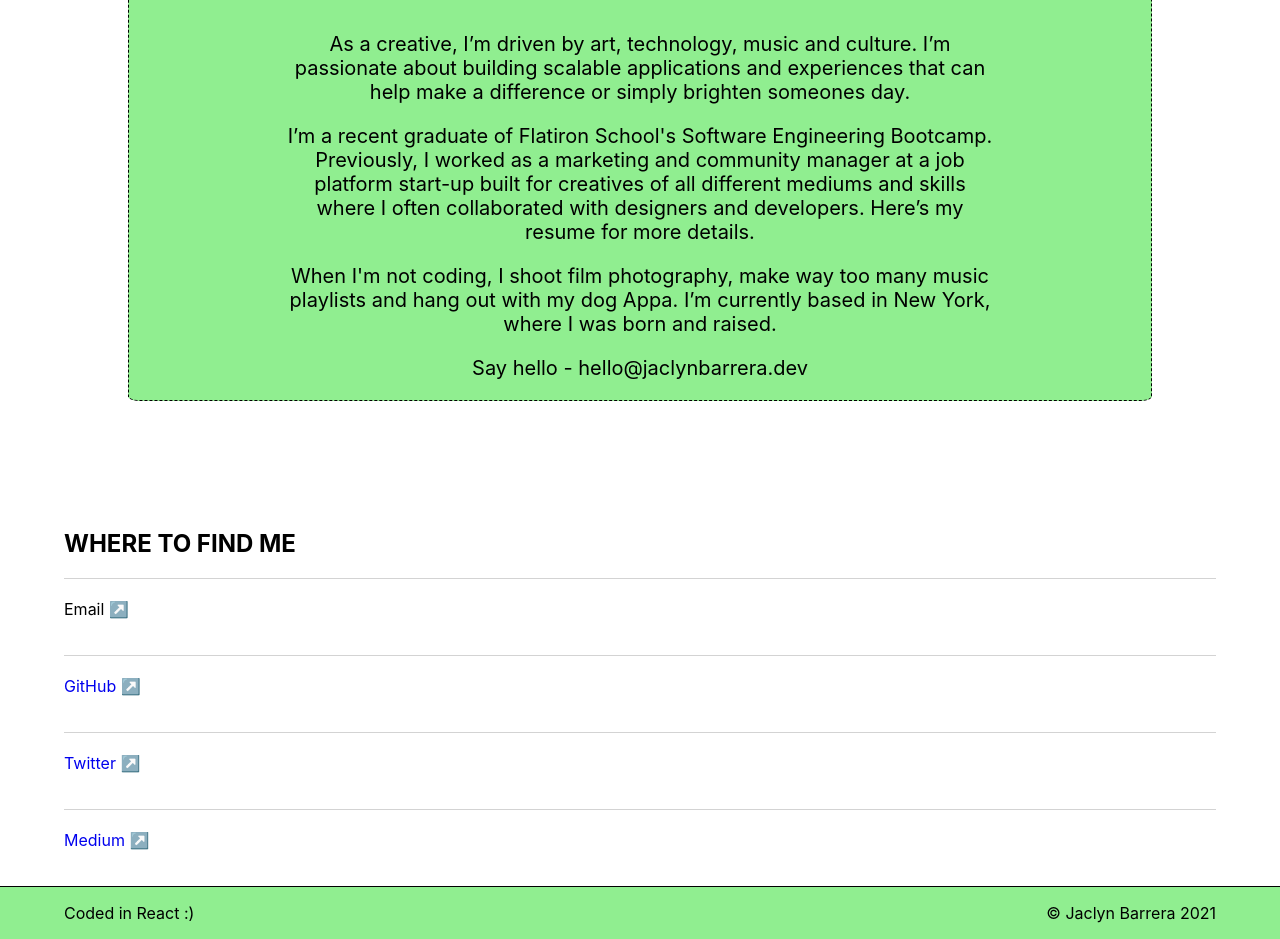
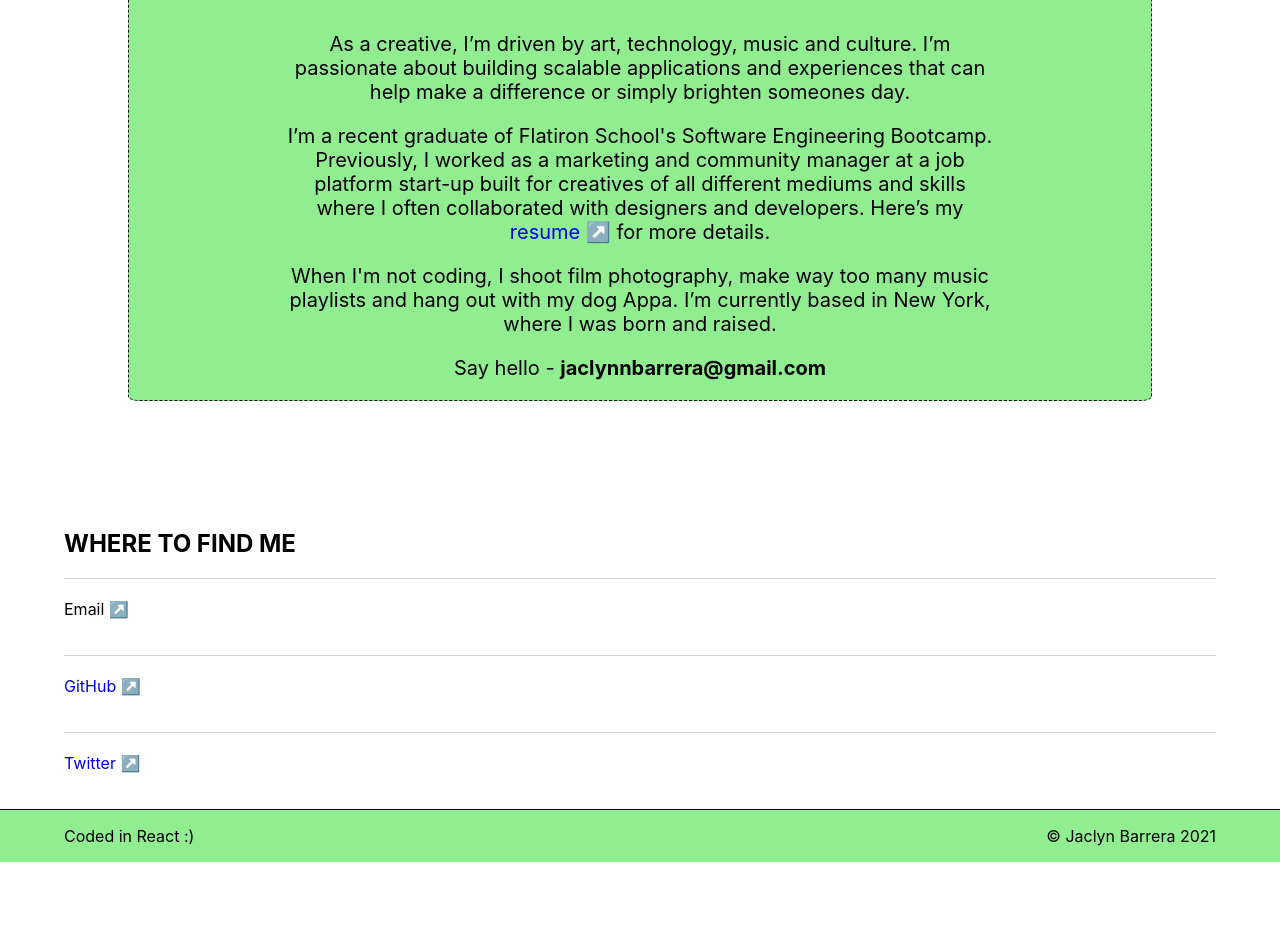
Before and after one commit to jaclynnbarrera/potential-guacamole, a React (Create React App) app: page /#/ in a window 1280 px wide. Shown: the part 2200-3139 px from the top of the page. After the commit the page ends 3062 px from the top, so only its background shows below. Built offline with nearby package versions, Linux system fonts and the light colour scheme.

Commit message:
link updates

```diff
--- a/public/index.html
+++ b/public/index.html
@@ -2,19 +2,19 @@
 <html lang="en">
   <head>
     <meta charset="utf-8" />
-    <link rel="icon" href="%PUBLIC_URL%/favicon.ico" />
+    <!-- <link rel="icon" href="%PUBLIC_URL%/favicon.ico" /> -->
     <meta name="viewport" content="width=device-width, initial-scale=1" />
     <meta name="theme-color" content="#000000" />
     <meta
       name="description"
       content="Web site created using create-react-app"
     />
-    <link rel="apple-touch-icon" href="%PUBLIC_URL%/logo192.png" />
+    <!-- <link rel="apple-touch-icon" href="%PUBLIC_URL%/logo192.png" /> -->
     <!--
       manifest.json provides metadata used when your web app is installed on a
       user's mobile device or desktop. See https://developers.google.com/web/fundamentals/web-app-manifest/
     -->
-    <link rel="manifest" href="%PUBLIC_URL%/manifest.json" />
+    <!-- <link rel="manifest" href="%PUBLIC_URL%/manifest.json" /> -->
     <!--
       Notice the use of %PUBLIC_URL% in the tags above.
       It will be replaced with the URL of the `public` folder during the build.
@@ -24,7 +24,7 @@
       work correctly both with client-side routing and a non-root public URL.
       Learn how to configure a non-root public URL by running `npm run build`.
     -->
-    <title>React App</title>
+    <title>Jaclyn Barrera</title>
   </head>
   <body>
     <noscript>You need to enable JavaScript to run this app.</noscript>
--- a/src/components/About.js
+++ b/src/components/About.js
@@ -15,14 +15,24 @@ const About = () => {
           Bootcamp. Previously, I worked as a marketing and community manager at
           a job platform start-up built for creatives of all different mediums
           and skills where I often collaborated with designers and developers.
-          Here’s my resume for more details.
+          Here’s my{" "}
+          <a
+            href="https://drive.google.com/file/d/1wZ293bOjVp9nWBy65CKGse0GBneiq4z0/view?usp=sharing"
+            target="_blank"
+            rel="noreferrer"
+          >
+            resume ↗️{" "}
+          </a>{" "}
+          for more details.
         </p>
         <p>
           When I'm not coding, I shoot film photography, make way too many music
           playlists and hang out with my dog Appa. I’m currently based in New
           York, where I was born and raised.
         </p>
-        <p>Say hello - hello@jaclynbarrera.dev</p>
+        <p>
+          Say hello - <strong>jaclynnbarrera@gmail.com</strong>
+        </p>
       </div>
     </div>
   );
--- a/src/components/Contact.js
+++ b/src/components/Contact.js
@@ -17,9 +17,9 @@ const Contact = () => {
         <p>Twitter ↗️</p>
       </a>
 
-      <a href="https://github.com/jaclynnbarrera" target="_blank">
+      {/* <a href="https://github.com/jaclynnbarrera" target="_blank">
         <p>Medium ↗️</p>
-      </a>
+      </a> */}
     </div>
   );
 };
--- a/src/components/Projects.js
+++ b/src/components/Projects.js
@@ -87,7 +87,7 @@ const Projects = () => {
           >
             Github ↗️ |{" "}
           </a>
-          <a href="https://youtu.be/iaZTh2JFKXA" target="_blank">
+          <a href="https://youtu.be/tUUvP1cgpDU" target="_blank">
             Demo ↗️
           </a>
         </div>
```
Also changed, not shown: public/logo192.png (deleted), public/logo512.png (deleted).
